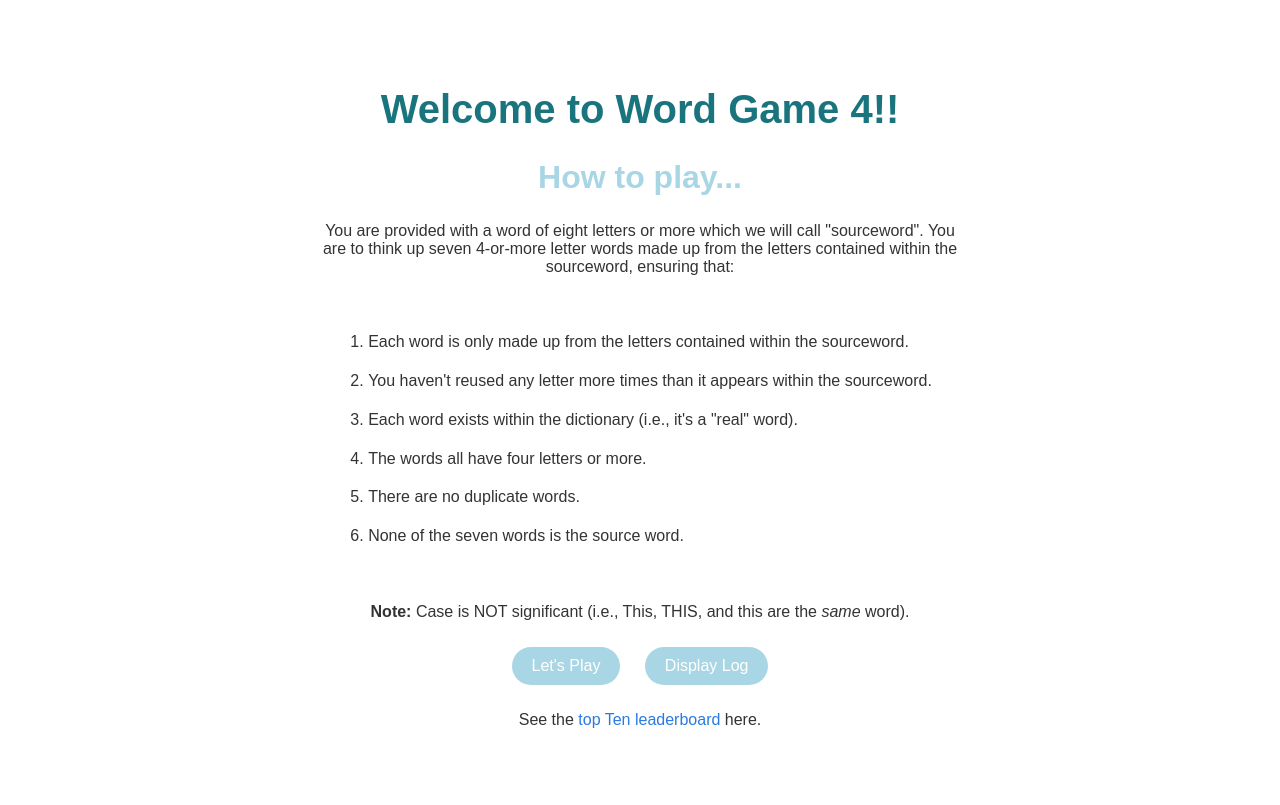
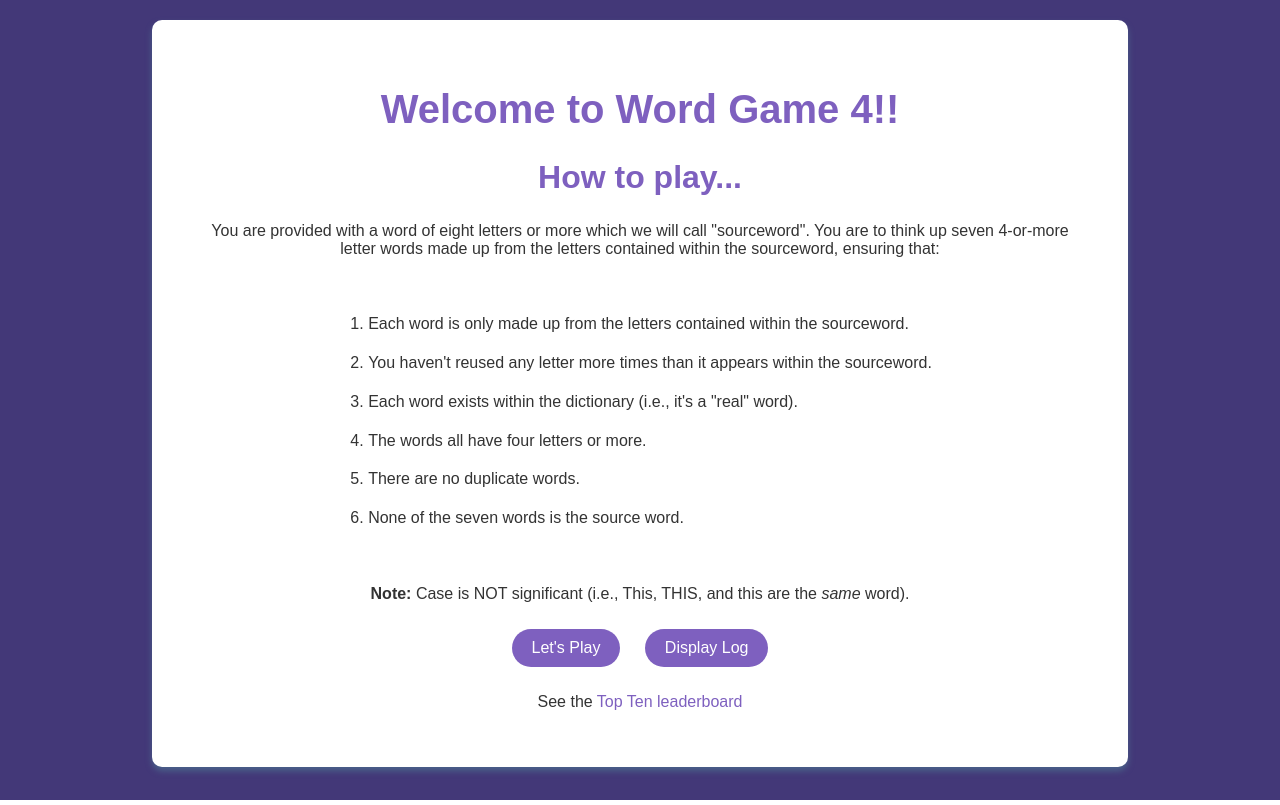
Before and after one commit to abbimurray/webappgame, a Flask app: page / in a window 1280 px wide. Run offline with Flask 3, Linux system fonts and the light colour scheme.

Commit message:
happy with styling and functionalities

```diff
--- a/templates/base.html
+++ b/templates/base.html
@@ -11,17 +11,17 @@
             text-align: center;
             margin: 0;
             padding: 0;
-            background-color: #DE1E8E2; /*SOFT MINT GREEN*/
+            background-color: #433878;
             color: #333;
             font-size: 1rem;
         }
 
         .container {
-            max-width: 50%;
+            max-width: 70%;
             margin: 20px auto;
             padding: 40px;
             background: #ffffff; /* white background */
-            box-shadow: 0 4px 6px rgb(74, 98, 138)); /*subtle shadow for depth */
+            box-shadow: 0 4px 6px rgb(74, 98, 138); /*subtle shadow for depth */
             border-radius: 10px; /*rounded corners */
         }
 
@@ -44,29 +44,29 @@
 
         h1 {
             font-size: 2.5rem;
-            color: #19747E /*DEEP TEAL*/
+            color: #7E60BF;/*purple*/
         }
 
         h2 {
             font-size: 2rem;
-            color: #A9D6E5/*LIGHT BLUE*/
+            color:  #7E60BF;
         }
 
         h3 {
             font-size: 1.5rem;
-            color: #19747E;
+            color:  #7E60BF;
         }
 
         a {
             text-decoration: none;
-            color: #2a7ae2;
+            color:  #7E60BF;
         }
 
         table {
             width: 80%;
             margin: 20px auto;
             border-collapse: collapse;
-            background-color: #fff;
+            background-color: #FFE1FF;
             border: 1px solid #ddd;
             box-shadow: 0 4px 6px rgba(0, 0, 0, 0.1);
         }
@@ -74,11 +74,11 @@
         th, td {
             padding: 10px;
             text-align: center;
-            border: 1px solid #ddd;
+            border: 1px solid  #7E60BF;
         }
 
         th {
-            background-color: #2a7ae2;
+            background-color:  #7E60BF;
             color: #fff;
             font-weight: bold;
         }
@@ -93,19 +93,19 @@
             margin: 10px;
             border: none;
             border-radius: 25px;
-            background-color: #A9D6E5;
+            background-color:  #7E60BF;
             color: white;
             cursor: pointer;
         }
 
         button:hover, input[type="submit"]:hover {
-            background-color: #19747E;
+            background-color: #E4B1F0 /*light purple*/
         }
 
         input[type="text"], input[type="number"] {
             padding: 10px;
             font-size: 1rem;
-            border: 1px solid #ddd;
+            border: 1px solid #7E60BF;
             border-radius: 5px;
             width: 80%;
             max-width: 400px;
--- a/templates/index.html
+++ b/templates/index.html
@@ -21,5 +21,5 @@
     <button onclick="window.location.href='/log';">Display Log</button>
 </div>
 
-<p>See the <a href="/top10">top Ten leaderboard</a> here.</p>
+<p>See the <a href="/top10">Top Ten leaderboard</a></p>
 {% endblock %}
```
